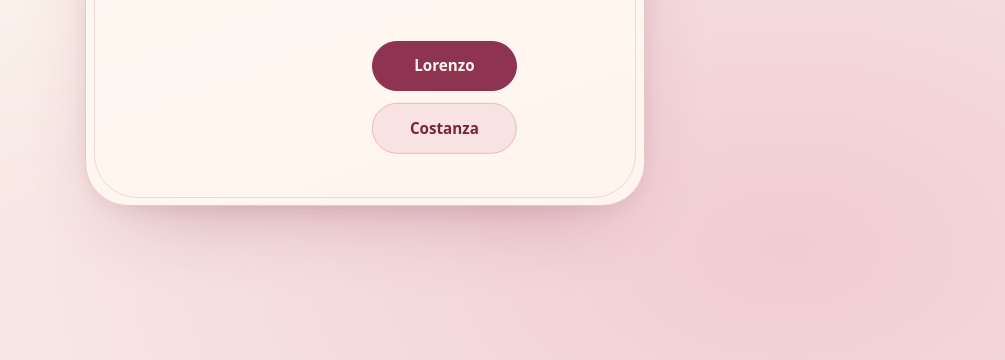
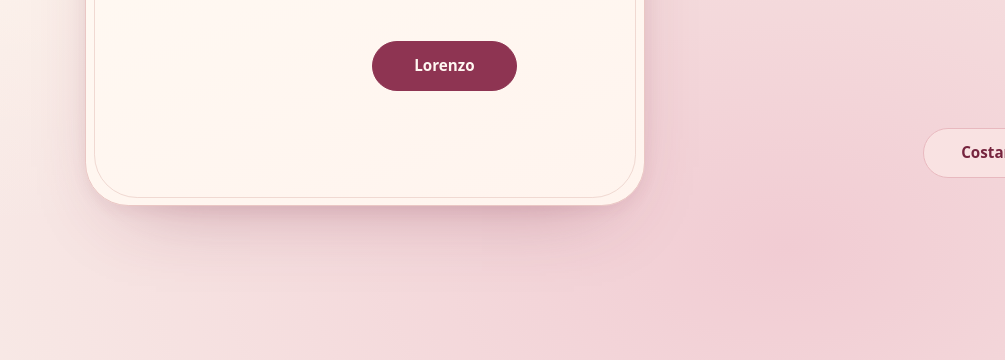
Before and after one commit to TheArtemis/lorenzodeflorian, a plain HTML site: page costi/iodipiu/index.html in a window 1280 px wide. Both pictures are taken after a click on the button "Costanza". Shown: the part 440-800 px from the top of the page, without its empty margins (275-1280 px from the left). Drawn offline with Linux system fonts and the light colour scheme.

Commit message:
Let Costanza escape across the viewport

```diff
--- a/costi/iodipiu/index.html
+++ b/costi/iodipiu/index.html
@@ -103,23 +103,29 @@
       outline-offset: 0.23rem;
     }
 
-    #costanza {
-      --row: 1;
-      --column: 0;
+    .costanza-slot {
+      display: grid;
+      grid-area: 2 / 1;
+    }
+
+    .costanza-slot[data-moving] {
+      position: fixed;
+      z-index: 1;
+      inset: 0;
+      display: block;
+      overflow: hidden;
+      pointer-events: none;
+    }
+
+    .costanza-slot[data-moving] #costanza {
       position: absolute;
-      top: 0;
-      left: 0;
-      width: calc((100% - var(--column-gap)) / 2);
+      width: var(--button-width);
       height: var(--button-height);
-      transform: translate(
-        calc(var(--column) * (100% + var(--column-gap))),
-        calc(var(--row) * (var(--button-height) + var(--row-gap)))
-      );
-      transition: transform 290ms cubic-bezier(0.2, 0.75, 0.25, 1.1);
+      pointer-events: auto;
     }
 
     #lorenzo {
-      z-index: 1;
+      z-index: 2;
       grid-area: 2 / 2;
       border-color: #8e3452;
       background: #8e3452;
@@ -182,7 +188,6 @@
     }
 
     @media (prefers-reduced-motion: reduce) {
-      #costanza { transition: none; }
       .result { animation: none; }
     }
   </style>
@@ -192,7 +197,9 @@
     <span class="heart" aria-hidden="true">♥</span>
     <h1>Chi ama di più?</h1>
     <div class="answers">
-      <button class="answer" id="costanza" type="button">Costanza</button>
+      <div class="costanza-slot">
+        <button class="answer" id="costanza" type="button">Costanza</button>
+      </div>
       <button class="answer" id="lorenzo" type="button">Lorenzo</button>
       <p class="result" id="result" tabindex="-1" hidden>
         <span class="sparkle" aria-hidden="true">♥</span>
@@ -205,25 +212,57 @@
   </main>
   <script>
     const costanza = document.querySelector("#costanza");
+    const costanzaSlot = costanza.parentElement;
     const lorenzo = document.querySelector("#lorenzo");
     const result = document.querySelector("#result");
     const movement = document.querySelector("#movement");
-    const positions = [
-      [1, 0],
-      [0, 0],
-      [0, 1],
-      [2, 0],
-      [2, 1],
-    ];
-    let position = 0;
+    const reducedMotion = window.matchMedia("(prefers-reduced-motion: reduce)");
+    let flight;
+
+    function chooseDestination(button, otherButton, viewport) {
+      const edgeMargin = 20;
+      const minDistance = Math.min(88, viewport.width / 3, viewport.height / 3);
+
+      for (let attempt = 0; attempt < 8; attempt++) {
+        const x = Math.random() * (viewport.width + button.width + 2 * edgeMargin)
+          - button.width - edgeMargin;
+        const y = Math.random() * (viewport.height + button.height + 2 * edgeMargin)
+          - button.height - edgeMargin;
+        const overlaps = x < otherButton.right && x + button.width > otherButton.left
+          && y < otherButton.bottom && y + button.height > otherButton.top;
+
+        if (!overlaps && Math.hypot(x - button.left, y - button.top) >= minDistance) {
+          return { x, y };
+        }
+      }
+
+      return {
+        x: button.left < viewport.width / 2 ? viewport.width + edgeMargin : -button.width - edgeMargin,
+        y: button.top,
+      };
+    }
 
     costanza.addEventListener("click", () => {
-      const offset = 1 + Math.floor(Math.random() * (positions.length - 1));
-      position = (position + offset) % positions.length;
-      const [row, column] = positions[position];
-      costanza.style.setProperty("--row", row);
-      costanza.style.setProperty("--column", column);
-      movement.textContent = "Costanza si è spostata.";
+      const start = costanza.getBoundingClientRect();
+      flight?.cancel();
+      costanzaSlot.style.setProperty("--button-width", `${start.width}px`);
+      costanzaSlot.setAttribute("data-moving", "");
+
+      const viewport = costanzaSlot.getBoundingClientRect();
+      const { x, y } = chooseDestination(start, lorenzo.getBoundingClientRect(), viewport);
+      costanza.style.left = `${x}px`;
+      costanza.style.top = `${y}px`;
+
+      if (!reducedMotion.matches) {
+        flight = costanza.animate([
+          { transform: `translate(${start.left - x}px, ${start.top - y}px)` },
+          { transform: "none" },
+        ], { duration: 340, easing: "cubic-bezier(0.2, 0.75, 0.25, 1)" });
+      }
+
+      const escaped = x + start.width <= 0 || x >= viewport.width
+        || y + start.height <= 0 || y >= viewport.height;
+      movement.textContent = escaped ? "Costanza è uscita dallo schermo." : "Costanza si è spostata.";
     });
 
     lorenzo.addEventListener("click", () => {
```
